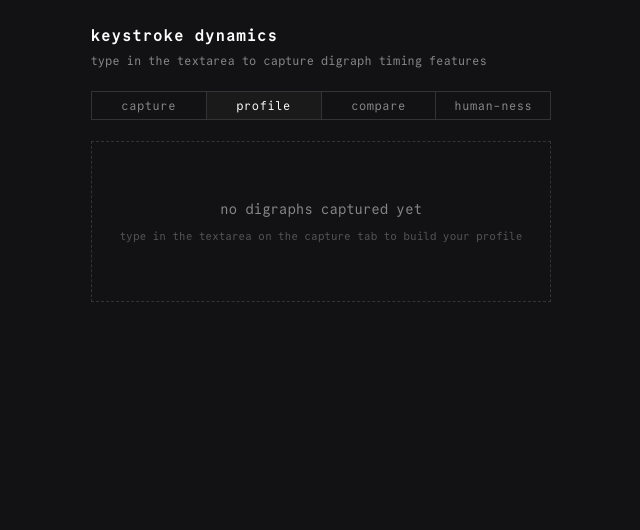
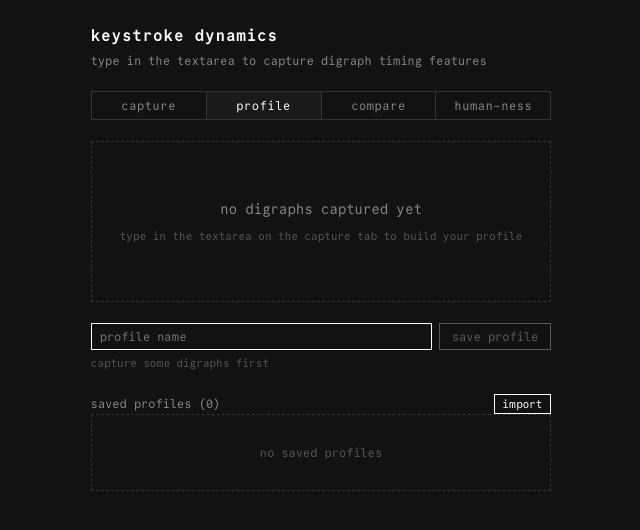
Before and after one commit to stevedylandev/keystroke-dynamics-web, a Svelte app: page / in a window 1280 px wide. Both pictures are taken after a click on the button "profile". Shown: the top 530 px of the page, without its empty margins (319-959 px from the left). Built offline with nearby package versions, Linux system fonts and the light colour scheme.

Commit message:
chore: implemented session storage

```diff
--- a/src/App.svelte
+++ b/src/App.svelte
@@ -3,6 +3,7 @@
   import TabBar from './lib/components/TabBar.svelte';
   import CapturePanel from './lib/components/CapturePanel.svelte';
   import ProfileSummary from './lib/components/ProfileSummary.svelte';
+  import ProfileManager from './lib/components/ProfileManager.svelte';
 
   let pendingKeys = new Map();
   let lastCompleted = null;
@@ -136,6 +137,7 @@
     {/if}
   {:else if activeTab === 'profile'}
     <ProfileSummary {digraphs} metadata={sessionMetadata} />
+    <ProfileManager {digraphs} metadata={sessionMetadata} />
   {:else if activeTab === 'compare'}
     <div class="placeholder">
       <p>session comparison</p>
--- /dev/null
+++ b/src/lib/components/ProfileManager.svelte
@@ -0,0 +1,290 @@
+<script>
+  import { aggregateDigraphs } from '../aggregation';
+  import { saveProfile, loadProfiles, deleteProfile, exportProfile, importProfile } from '../storage';
+  import { createEventDispatcher } from 'svelte';
+
+  export let digraphs = [];
+  export let metadata = null;
+
+  const dispatch = createEventDispatcher();
+
+  let profiles = loadProfiles();
+  let profileName = '';
+  let importError = '';
+  let fileInput;
+
+  function refreshProfiles() {
+    profiles = loadProfiles();
+  }
+
+  function handleSave() {
+    const aggregations = aggregateDigraphs(digraphs);
+    const name = profileName.trim() || `Session - ${new Date().toLocaleDateString()}`;
+    const profile = {
+      id: crypto.randomUUID(),
+      name,
+      createdAt: new Date().toISOString(),
+      digraphCount: digraphs.length,
+      aggregations,
+      metadata: { ...metadata },
+    };
+    saveProfile(profile);
+    profileName = '';
+    refreshProfiles();
+    dispatch('saved');
+  }
+
+  function handleDelete(id) {
+    deleteProfile(id);
+    refreshProfiles();
+  }
+
+  function handleExport(profile) {
+    exportProfile(profile);
+  }
+
+  async function handleImport(e) {
+    importError = '';
+    const file = e.target.files?.[0];
+    if (!file) return;
+    try {
+      const profile = await importProfile(file);
+      saveProfile(profile);
+      refreshProfiles();
+    } catch (err) {
+      importError = err.message;
+    }
+    // Reset file input so the same file can be re-imported
+    if (fileInput) fileInput.value = '';
+  }
+
+  function formatDate(iso) {
+    return new Date(iso).toLocaleDateString(undefined, {
+      month: 'short',
+      day: 'numeric',
+      year: 'numeric',
+      hour: '2-digit',
+      minute: '2-digit',
+    });
+  }
+</script>
+
+<div class="profile-manager">
+  <div class="save-section">
+    <div class="save-row">
+      <input
+        type="text"
+        bind:value={profileName}
+        placeholder="profile name"
+        class="name-input"
+      />
+      <button
+        on:click={handleSave}
+        disabled={digraphs.length === 0}
+        class="save-btn"
+      >
+        save profile
+      </button>
+    </div>
+    {#if digraphs.length === 0}
+      <span class="hint">capture some digraphs first</span>
+    {/if}
+  </div>
+
+  <div class="profiles-section">
+    <div class="section-header">
+      <span class="section-title">saved profiles ({profiles.length})</span>
+      <button class="import-btn" on:click={() => fileInput.click()}>
+        import
+      </button>
+      <input
+        type="file"
+        accept=".json"
+        bind:this={fileInput}
+        on:change={handleImport}
+        class="hidden-input"
+      />
+    </div>
+
+    {#if importError}
+      <span class="error">{importError}</span>
+    {/if}
+
+    {#if profiles.length === 0}
+      <div class="empty-profiles">
+        <span>no saved profiles</span>
+      </div>
+    {:else}
+      <div class="profiles-list">
+        {#each profiles as profile (profile.id)}
+          <div class="profile-row">
+            <div class="profile-info">
+              <span class="profile-name">{profile.name}</span>
+              <span class="profile-meta">
+                {formatDate(profile.createdAt)} · {profile.aggregations.length} pairs · {profile.digraphCount} digraphs
+              </span>
+            </div>
+            <div class="profile-actions">
+              <button class="action-btn" on:click={() => handleExport(profile)}>
+                export
+              </button>
+              <button class="action-btn delete-btn" on:click={() => handleDelete(profile.id)}>
+                delete
+              </button>
+            </div>
+          </div>
+        {/each}
+      </div>
+    {/if}
+  </div>
+</div>
+
+<style>
+  .profile-manager {
+    display: flex;
+    flex-direction: column;
+    gap: 1.5rem;
+  }
+
+  .save-section {
+    display: flex;
+    flex-direction: column;
+    gap: 0.35rem;
+  }
+
+  .save-row {
+    display: flex;
+    gap: 0.5rem;
+  }
+
+  .name-input {
+    flex: 1;
+    font-size: 12px;
+    padding: 6px 8px;
+  }
+
+  .save-btn {
+    font-size: 12px;
+    padding: 6px 12px;
+    white-space: nowrap;
+  }
+
+  .save-btn:disabled {
+    opacity: 0.3;
+    cursor: not-allowed;
+  }
+
+  .hint {
+    font-size: 11px;
+    color: #555;
+  }
+
+  .section-header {
+    display: flex;
+    align-items: center;
+    gap: 0.5rem;
+  }
+
+  .section-title {
+    font-size: 12px;
+    color: #888;
+    flex: 1;
+  }
+
+  .import-btn {
+    font-size: 11px;
+    padding: 3px 8px;
+  }
+
+  .hidden-input {
+    display: none;
+  }
+
+  .error {
+    font-size: 11px;
+    color: #ff6b6b;
+  }
+
+  .empty-profiles {
+    display: flex;
+    align-items: center;
+    justify-content: center;
+    padding: 2rem;
+    border: 1px dashed #333;
+    font-size: 12px;
+    color: #555;
+  }
+
+  .profiles-list {
+    display: flex;
+    flex-direction: column;
+    border: 1px solid #333;
+  }
+
+  .profile-row {
+    display: flex;
+    align-items: center;
+    justify-content: space-between;
+    padding: 0.6rem 0.75rem;
+    border-bottom: 1px solid #333;
+    gap: 0.75rem;
+  }
+
+  .profile-row:last-child {
+    border-bottom: none;
+  }
+
+  .profile-info {
+    display: flex;
+    flex-direction: column;
+    gap: 0.15rem;
+    min-width: 0;
+  }
+
+  .profile-name {
+    font-size: 13px;
+    font-weight: 700;
+    overflow: hidden;
+    text-overflow: ellipsis;
+    white-space: nowrap;
+  }
+
+  .profile-meta {
+    font-size: 10px;
+    color: #888;
+  }
+
+  .profile-actions {
+    display: flex;
+    gap: 0.35rem;
+    flex-shrink: 0;
+  }
+
+  .action-btn {
+    font-size: 11px;
+    padding: 3px 8px;
+  }
+
+  .delete-btn {
+    border-color: #555;
+    color: #888;
+  }
+
+  .delete-btn:hover {
+    border-color: #ff6b6b;
+    color: #ff6b6b;
+    opacity: 1;
+  }
+
+  @media (max-width: 480px) {
+    .profile-row {
+      flex-direction: column;
+      align-items: flex-start;
+      gap: 0.5rem;
+    }
+
+    .profile-actions {
+      align-self: flex-end;
+    }
+  }
+</style>
--- /dev/null
+++ b/src/lib/storage.ts
@@ -0,0 +1,69 @@
+import type { Profile } from './types';
+
+const STORAGE_KEY = 'kd_profiles';
+
+export function loadProfiles(): Profile[] {
+  try {
+    const raw = localStorage.getItem(STORAGE_KEY);
+    if (!raw) return [];
+    const parsed = JSON.parse(raw);
+    if (!Array.isArray(parsed)) return [];
+    return parsed.filter(
+      (p: any) =>
+        p &&
+        typeof p.id === 'string' &&
+        typeof p.name === 'string' &&
+        Array.isArray(p.aggregations),
+    );
+  } catch {
+    return [];
+  }
+}
+
+export function saveProfile(profile: Profile): void {
+  const profiles = loadProfiles();
+  profiles.push(profile);
+  localStorage.setItem(STORAGE_KEY, JSON.stringify(profiles));
+}
+
+export function deleteProfile(id: string): void {
+  const profiles = loadProfiles().filter((p) => p.id !== id);
+  localStorage.setItem(STORAGE_KEY, JSON.stringify(profiles));
+}
+
+export function exportProfile(profile: Profile): void {
+  const json = JSON.stringify(profile, null, 2);
+  const blob = new Blob([json], { type: 'application/json' });
+  const url = URL.createObjectURL(blob);
+  const a = document.createElement('a');
+  a.href = url;
+  a.download = `${profile.name.replace(/[^a-z0-9_-]/gi, '_')}.json`;
+  a.click();
+  URL.revokeObjectURL(url);
+}
+
+export function importProfile(file: File): Promise<Profile> {
+  return new Promise((resolve, reject) => {
+    const reader = new FileReader();
+    reader.onload = () => {
+      try {
+        const profile = JSON.parse(reader.result as string);
+        if (
+          !profile ||
+          typeof profile.name !== 'string' ||
+          !Array.isArray(profile.aggregations)
+        ) {
+          reject(new Error('Invalid profile format'));
+          return;
+        }
+        // Assign a new ID to avoid collisions
+        profile.id = crypto.randomUUID();
+        resolve(profile as Profile);
+      } catch {
+        reject(new Error('Failed to parse profile JSON'));
+      }
+    };
+    reader.onerror = () => reject(new Error('Failed to read file'));
+    reader.readAsText(file);
+  });
+}
```
